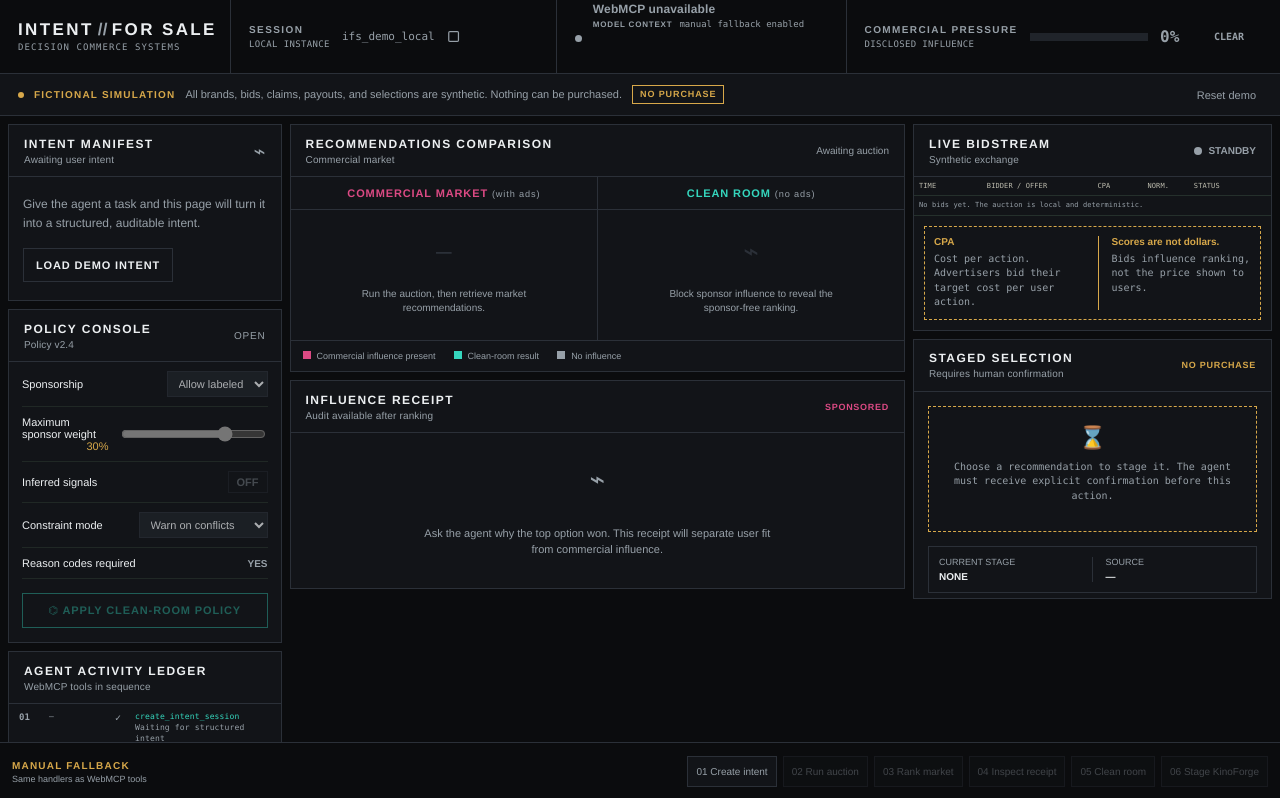
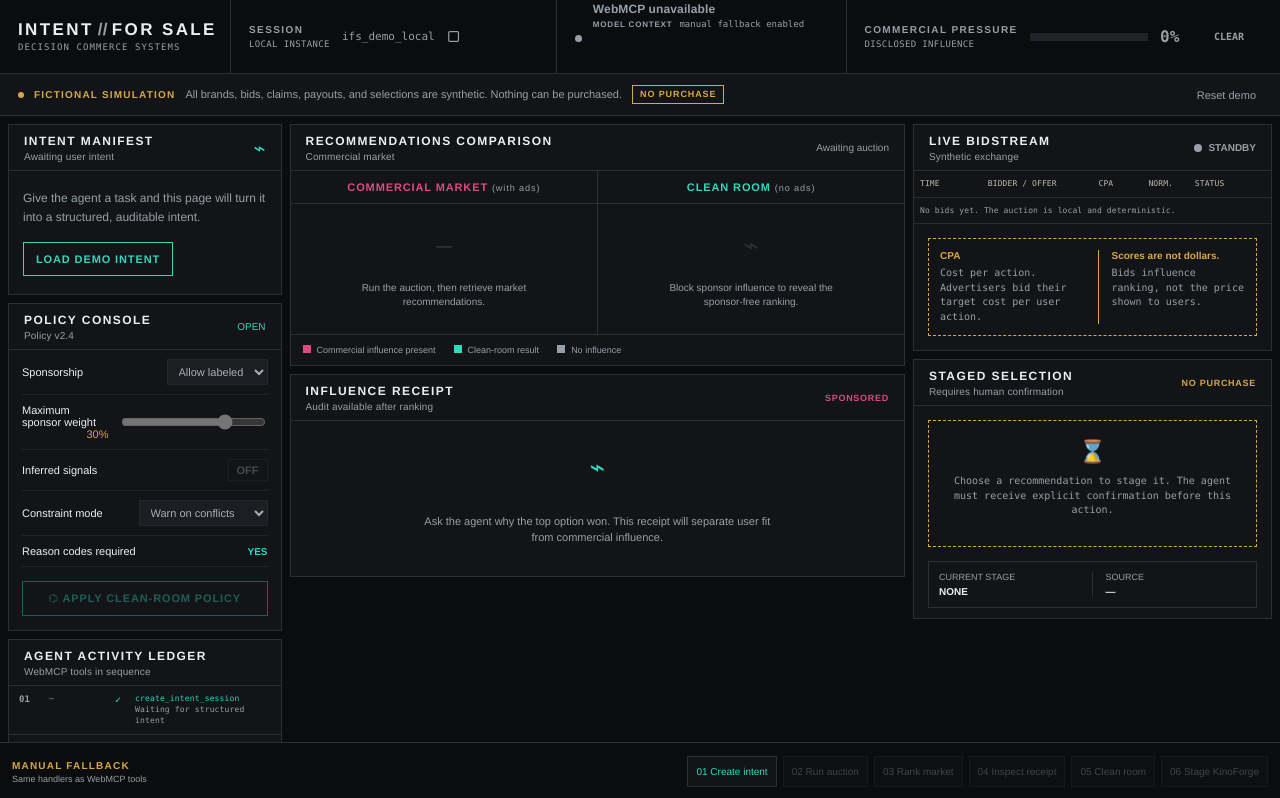
Before and after one commit to Cjbooger/intent-for-sale-webmcp, a React (Vite) app: page / in a window 1280 px wide. Shown: the top 798 px of the page. Built offline with nearby package versions, Linux system fonts and the light colour scheme.

Commit message:
ROT-94 narrow shell styling scope

```diff
--- a/src/styles/global.css
+++ b/src/styles/global.css
@@ -523,127 +523,6 @@ select:focus-visible {
   color: var(--paper);
 }
 
-.panel {
-  background: var(--surface);
-}
-
-.panel-heading {
-  min-height: 52px;
-  padding-inline: 15px;
-}
-
-.panel-heading h2 {
-  font-size: 12px;
-}
-
-.panel-mark {
-  color: var(--muted);
-}
-
-.header-action,
-.policy-state {
-  color: var(--muted);
-}
-
-.policy-state {
-  font-family: var(--sans);
-  letter-spacing: .08em;
-}
-
-.manifest-foot b,
-.yes-value,
-.ledger-check,
-.bid-normalized,
-.bid-eligible strong {
-  color: var(--muted);
-}
-
-.tag-list li:before {
-  color: var(--muted);
-}
-
-.outline-button,
-.confirm-button {
-  border-color: var(--rule);
-  background: transparent;
-  color: var(--paper);
-}
-
-.outline-button:hover,
-.outline-button:focus-visible,
-.confirm-button:hover,
-.confirm-button:focus-visible {
-  border-color: var(--teal);
-  color: var(--teal);
-}
-
-.toggle.is-on {
-  border-color: var(--rule);
-  background: var(--graphite);
-  color: var(--paper);
-}
-
-.offer-actions button {
-  border-color: transparent;
-  color: var(--muted);
-}
-
-.offer-actions button:hover,
-.offer-actions button:focus-visible {
-  border-color: var(--rule);
-  color: var(--paper);
-}
-
-.rank-reversal {
-  position: relative;
-  border-color: var(--rule);
-  border-left: 3px solid var(--pink);
-  color: var(--paper);
-  background: transparent;
-}
-
-.rank-reversal:after {
-  content: "";
-  width: 28px;
-  height: 1px;
-  position: absolute;
-  right: 12px;
-  top: 50%;
-  background: var(--teal);
-}
-
-.rank-reversal strong {
-  color: var(--pink);
-}
-
-.rank-reversal b {
-  position: relative;
-  z-index: 1;
-  color: var(--teal);
-  background: var(--surface);
-}
-
-.receipt-empty span {
-  color: var(--muted);
-}
-
-.selected-box {
-  border-color: var(--disclosure-amber);
-}
-
-.selected-mark {
-  color: var(--disclosure-amber);
-}
-
-.flow-bar button {
-  color: var(--muted);
-}
-
-.flow-bar button:not(:disabled):hover,
-.flow-bar button:not(:disabled):focus-visible {
-  color: var(--paper);
-}
-
 @media (max-width: 1100px) {
   .topbar {
     height: auto;
@@ -653,29 +532,6 @@ select:focus-visible {
 
   .pressure-block {
     grid-template-columns: minmax(150px, auto) minmax(90px, 1fr) 42px 48px;
-  }
-}
-
-@media (max-width: 1300px) and (min-width: 761px) {
-  .bid-table th,
-  .bid-table td {
-    padding: 5px;
-    font-size: 7px;
-  }
-
-  .bidder-cell strong {
-    font-size: 8px;
-  }
-
-  .bidder-cell small,
-  .bid-winner small,
-  .bid-eligible small {
-    font-size: 6px;
-  }
-
-  .bid-callout {
-    margin: 10px;
-    padding: 9px;
   }
 }
 
```
